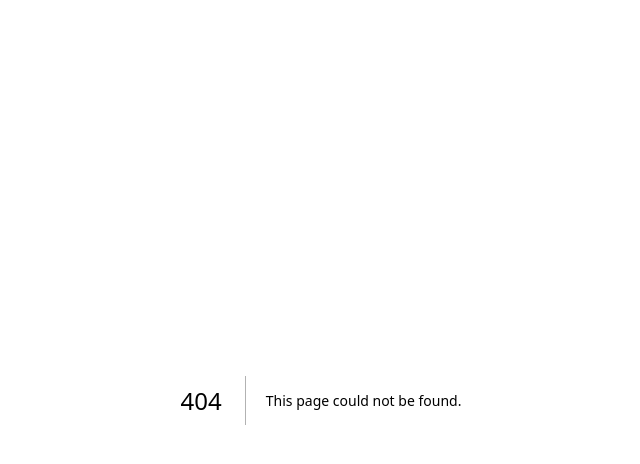
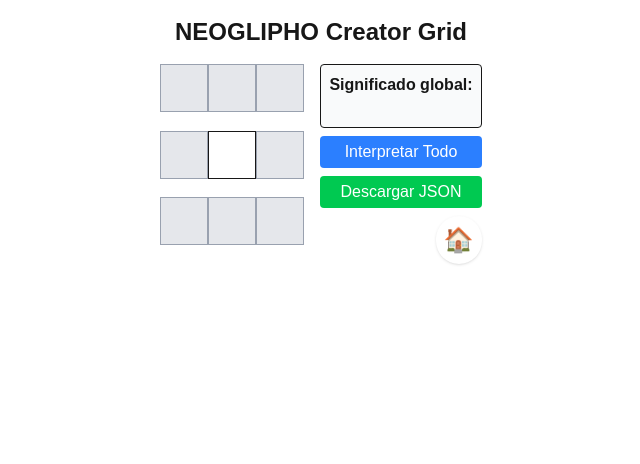
Before and after one commit to futurediffusion/emoji-translator, a Next.js app: page /creator-grid in a window 1280 px wide. Before the commit this address had no page. Shown: the top 464 px of the page, without its empty margins (319-959 px from the left). Built offline with nearby package versions, Linux system fonts and the light colour scheme.

Commit message:
Add NEOGLIPHO Creator Grid page

```diff
--- /dev/null
+++ b/src/app/api/gemini/route.ts
@@ -0,0 +1,49 @@
+import { NextResponse } from 'next/server';
+
+export async function POST(req: Request) {
+  try {
+    const { prompt } = await req.json();
+    if (!prompt || typeof prompt !== 'string') {
+      return NextResponse.json({ error: 'Invalid prompt' }, { status: 400 });
+    }
+
+    const apiKey = process.env.GEMINI_API_KEY ?? 'AIzaSyDnO8MO4qFgkOcSO2eHVZkfQ7cZ2KhrA5I';
+    const res = await fetch(
+      `https://generativelanguage.googleapis.com/v1beta/models/gemini-2.0-flash:generateContent?key=${apiKey}`,
+      {
+        method: 'POST',
+        headers: {
+          'Content-Type': 'application/json',
+        },
+        body: JSON.stringify({
+          contents: [
+            {
+              parts: [
+                {
+                  text: prompt,
+                },
+              ],
+            },
+          ],
+          generationConfig: {
+            responseMimeType: 'application/json',
+            temperature: 0.5,
+            maxOutputTokens: 200,
+          },
+        }),
+      },
+    );
+
+    const data = await res.json();
+    if (!res.ok) {
+      const message = data.error?.message ?? `Error ${res.status}`;
+      return NextResponse.json({ error: message }, { status: res.status });
+    }
+
+    const result = data.candidates?.[0]?.content?.parts?.[0]?.text?.trim() ?? '';
+    return NextResponse.json({ result });
+  } catch (err) {
+    console.error(err);
+    return NextResponse.json({ error: 'Server error' }, { status: 500 });
+  }
+}
--- /dev/null
+++ b/src/app/creator-grid/page.tsx
@@ -0,0 +1,203 @@
+"use client";
+
+import { useState, useEffect } from "react";
+import Link from "next/link";
+
+type Cell = {
+  emoji: string;
+  meaning: string;
+  index: number;
+};
+
+function createEmptyGrid(size: number): (Cell | null)[][] {
+  return Array.from({ length: size }, () => Array(size).fill(null));
+}
+
+function ringIndex(r: number, c: number, center: number) {
+  return Math.max(Math.abs(r - center), Math.abs(c - center));
+}
+
+export default function CreatorGridPage() {
+  const [size, setSize] = useState(3);
+  const [grid, setGrid] = useState<(Cell | null)[][]>(() => createEmptyGrid(3));
+  const [unlocked, setUnlocked] = useState(0); // how many rings unlocked
+  const [counter, setCounter] = useState(0);
+  const [globalMeaning, setGlobalMeaning] = useState("");
+  const center = Math.floor(size / 2);
+
+  // load from localStorage
+  useEffect(() => {
+    const raw = localStorage.getItem("creatorGrid");
+    if (raw) {
+      try {
+        const data = JSON.parse(raw);
+        setSize(data.size || 3);
+        setGrid(data.grid || createEmptyGrid(data.size || 3));
+        setUnlocked(data.unlocked ?? 0);
+        setCounter(data.counter ?? 0);
+        setGlobalMeaning(data.globalMeaning || "");
+      } catch (err) {
+        console.error(err);
+      }
+    }
+  }, []);
+
+  useEffect(() => {
+    const data = { size, grid, unlocked, counter, globalMeaning };
+    localStorage.setItem("creatorGrid", JSON.stringify(data));
+  }, [size, grid, unlocked, counter, globalMeaning]);
+
+  const callGemini = async (prompt: string) => {
+    const res = await fetch("/api/gemini", {
+      method: "POST",
+      headers: { "Content-Type": "application/json" },
+      body: JSON.stringify({ prompt }),
+    });
+    const data = await res.json();
+    return data.result as string;
+  };
+
+  const updateGlobal = async (newGrid: (Cell | null)[][]) => {
+    const placed: Cell[] = [];
+    newGrid.forEach((row) =>
+      row.forEach((cell) => {
+        if (cell) placed.push(cell);
+      }),
+    );
+    if (!placed.length) return;
+    const list = placed
+      .map((c) => `${c.emoji}: ${c.meaning}`)
+      .join("; ");
+    const prompt = `Dado el siguiente conjunto de emojis con sus significados: ${list}. ¿Cuál es la interpretación simbólica global actual? Responde de forma breve.`;
+    const global = await callGemini(prompt);
+    setGlobalMeaning(global);
+  };
+
+  const handleCellClick = async (r: number, c: number) => {
+    const ring = ringIndex(r, c, center);
+    if (ring > unlocked) return;
+    const existing = grid[r][c];
+    const emoji = window.prompt(existing ? "Editar emoji" : "Coloca un emoji", existing?.emoji || "");
+    if (!emoji) return;
+    const newGrid = grid.map((row) => row.slice());
+    let cell = newGrid[r][c];
+    if (!cell) {
+      cell = { emoji: emoji, meaning: "", index: counter + 1 };
+      newGrid[r][c] = cell;
+      setCounter((p) => p + 1);
+    } else {
+      cell.emoji = emoji;
+    }
+    const meaningPrompt = `¿Qué representa este emoji en términos simbólicos, emocionales, espirituales o psicológicos? Responde de forma concisa. Emoji: ${emoji}`;
+    cell.meaning = await callGemini(meaningPrompt);
+    setGrid(newGrid);
+    await updateGlobal(newGrid);
+    checkExpansion(newGrid);
+  };
+
+  const checkExpansion = (currentGrid: (Cell | null)[][]) => {
+    const filledCurrentRing = currentGrid.every((row, r) =>
+      row.every((cell, c) => {
+        return ringIndex(r, c, center) > unlocked || cell !== null;
+      }),
+    );
+    if (filledCurrentRing) {
+      const nextRing = unlocked + 1;
+      const neededSize = nextRing * 2 + 1;
+      if (size < neededSize) {
+        // expand grid
+        const newGrid = createEmptyGrid(neededSize);
+        const offset = Math.floor(neededSize / 2) - center;
+        for (let r = 0; r < size; r++) {
+          for (let c = 0; c < size; c++) {
+            newGrid[r + offset][c + offset] = currentGrid[r][c];
+          }
+        }
+        setSize(neededSize);
+        setGrid(newGrid);
+      }
+      setUnlocked(nextRing);
+    }
+  };
+
+  const downloadJSON = () => {
+    const data = { size, grid, unlocked, counter, globalMeaning };
+    const blob = new Blob([JSON.stringify(data, null, 2)], { type: "application/json" });
+    const url = URL.createObjectURL(blob);
+    const a = document.createElement("a");
+    a.href = url;
+    a.download = "creator-grid.json";
+    a.click();
+    URL.revokeObjectURL(url);
+  };
+
+  const interpretAll = async () => {
+    const placed: Cell[] = [];
+    grid.forEach((row) =>
+      row.forEach((cell) => {
+        if (cell) placed.push(cell);
+      }),
+    );
+    if (!placed.length) return;
+    const list = placed
+      .map((c) => `${c.emoji}: ${c.meaning}`)
+      .join("; ");
+    const prompt = `Interpretación completa del conjunto de emojis y significados: ${list}. Resume de forma simbólica.`;
+    const result = await callGemini(prompt);
+    alert(result);
+  };
+
+  return (
+    <main className="min-h-screen flex flex-col items-center p-4 bg-white">
+      <h1 className="text-2xl font-bold mb-4">NEOGLIPHO Creator Grid</h1>
+      <div className="flex flex-col md:flex-row gap-4">
+        <div
+          className="grid"
+          style={{ gridTemplateColumns: `repeat(${size}, 3rem)` }}
+        >
+          {grid.map((row, r) =>
+            row.map((cell, c) => {
+              const ring = ringIndex(r, c, center);
+              const locked = ring > unlocked;
+              const isCenter = r === center && c === center;
+              return (
+                <div
+                  key={`${r}-${c}`}
+                  onClick={() => handleCellClick(r, c)}
+                  className={`w-12 h-12 flex items-center justify-center border cursor-pointer text-2xl select-none ${locked ? "bg-gray-200 text-gray-400" : "bg-white"} ${isCenter ? "bg-gray-300" : ""}`}
+                  title={cell?.meaning || ""}
+                >
+                  {cell ? cell.emoji : ""}
+                </div>
+              );
+            }),
+          )}
+        </div>
+        <div className="flex flex-col gap-2 max-w-xs">
+          <div className="p-2 border rounded bg-gray-50 min-h-[4rem]">
+            <strong>Significado global:</strong>
+            <div className="mt-1 whitespace-pre-wrap text-sm">{globalMeaning}</div>
+          </div>
+          <button
+            onClick={interpretAll}
+            className="px-3 py-1 rounded bg-blue-500 text-white"
+          >
+            Interpretar Todo
+          </button>
+          <button
+            onClick={downloadJSON}
+            className="px-3 py-1 rounded bg-green-500 text-white"
+          >
+            Descargar JSON
+          </button>
+          <Link
+            href="/"
+            className="text-2xl p-2 bg-white rounded-full shadow hover:shadow-lg w-fit self-end"
+          >
+            🏠
+          </Link>
+        </div>
+      </div>
+    </main>
+  );
+}
--- a/src/app/page.tsx
+++ b/src/app/page.tsx
@@ -10,6 +10,11 @@ const options = [
     title: 'Emoji Translator',
     href: '/translator',
     emojis: ['💬', '✍️', '🌐', '🧠'],
+  },
+  {
+    title: 'NEOGLIPHO Creator Grid',
+    href: '/creator-grid',
+    emojis: ['🌀', '✨', '🧩', '🖌️'],
   },
 ];
 
```
